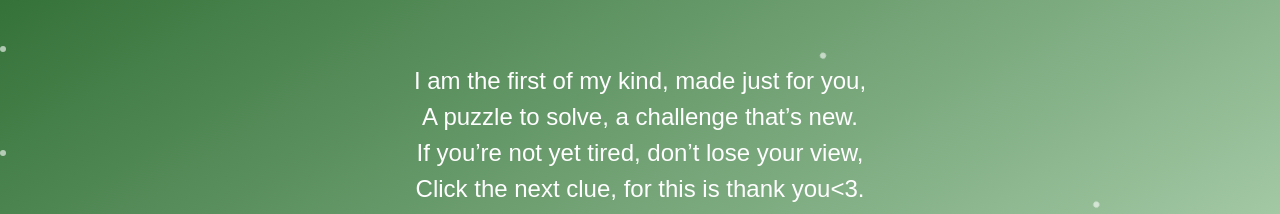
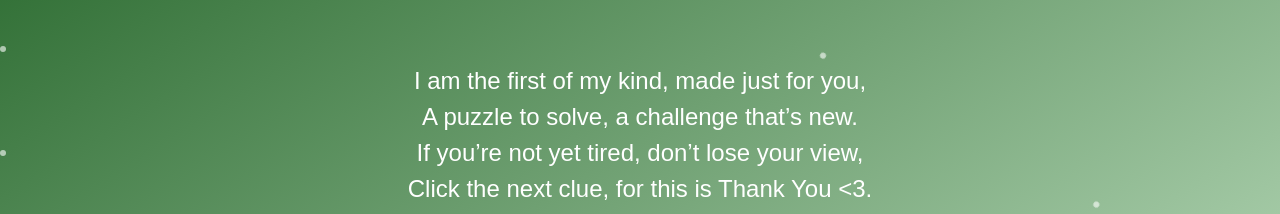
Before and after one commit to PuzzlemebyGadz/Puzzle1, a plain HTML site: page index.html in a window 1280 px wide. Shown: the part 234-448 px from the top of the page. Drawn offline with Linux system fonts and the light colour scheme.

Commit message:
Add files via upload

```diff
--- a/index.html
+++ b/index.html
@@ -129,7 +129,7 @@
       I am the first of my kind, made just for you,<br>
       A puzzle to solve, a challenge that’s new.<br>
       If you’re not yet tired, don’t lose your view,<br>
-      Click the next clue, for this is thank you<3.
+      Click the next clue, for this is Thank You <3.
     </div>
     <a href="https://puzzlemebygadz.github.io/ALMOST_THERE/" class="link">"FINAL CLUE"</a>
   </div>
```
